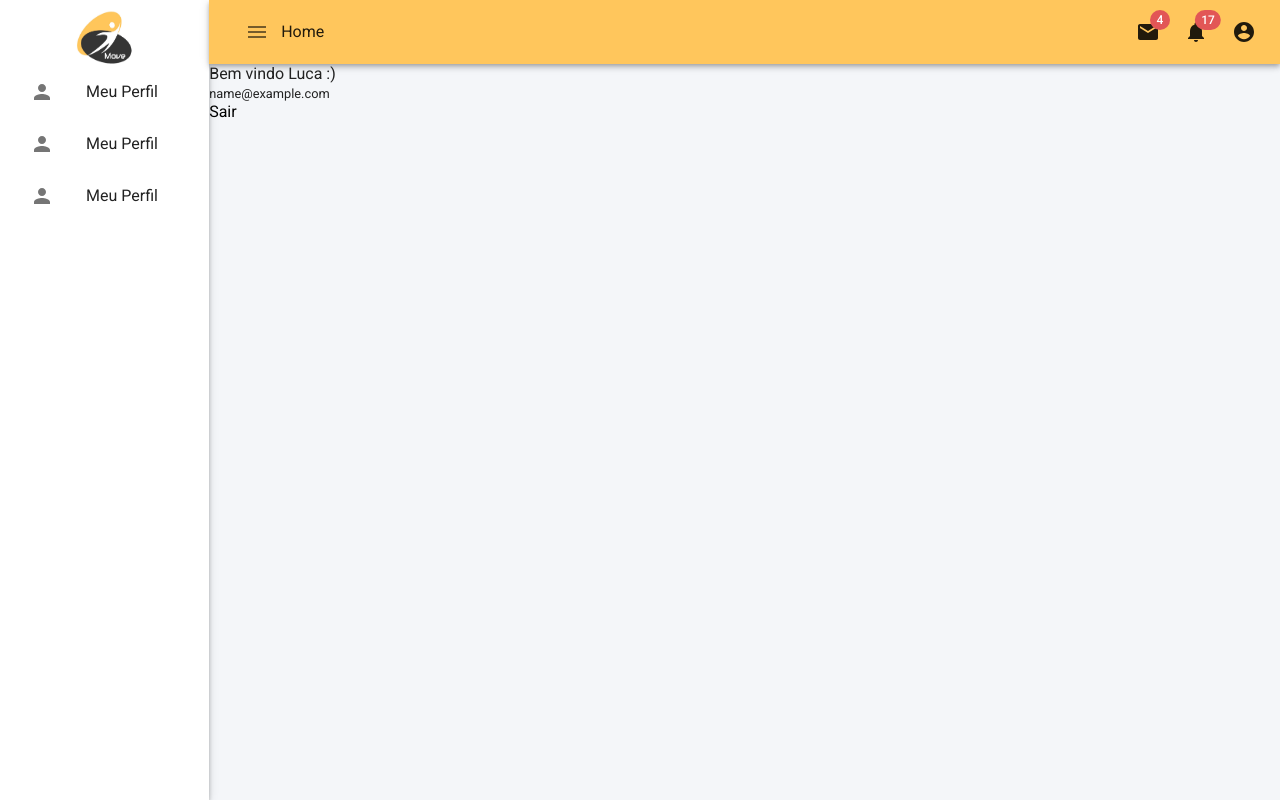
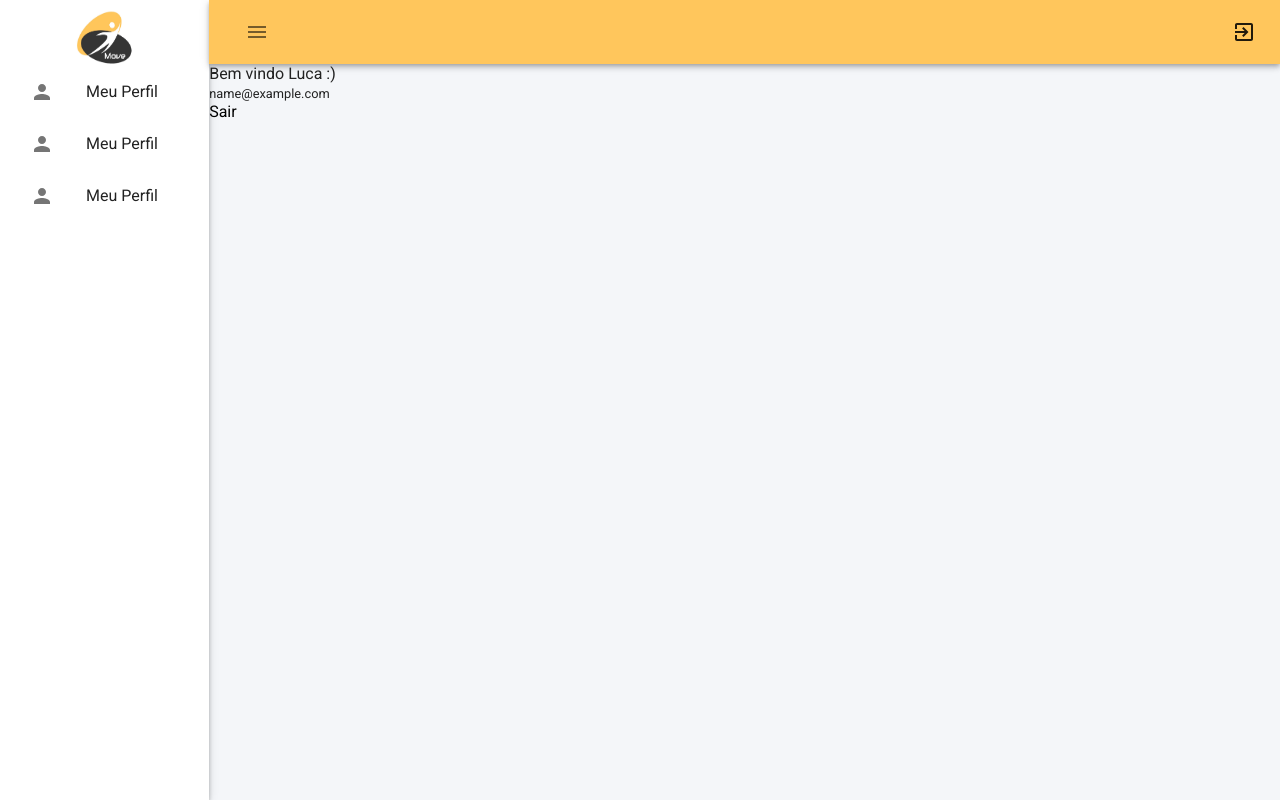
Before and after one commit to brenomr/move-frontend, a React (Create React App) app: page / in a window 1280 px wide. Both pictures are taken after typing "name@example.com", "Sample123" into the empty fields and a click on the button "ENTRAR". Built offline with nearby package versions, Linux system fonts and the light colour scheme.

Commit message:
ajustando top menu

```diff
--- a/src/components/TopMenu/index.tsx
+++ b/src/components/TopMenu/index.tsx
@@ -1,33 +1,7 @@
-import { alpha, InputBase, Menu, MenuItem, IconButton, Badge, Box, AppBar, Toolbar, Typography } from '@material-ui/core';
-import { AccountCircle, Mail, More, Notifications, MenuBook, MenuOpen, MenuOutlined } from '@material-ui/icons';
+import { Menu, MenuItem, IconButton, Badge, Box, AppBar, Toolbar } from '@material-ui/core';
+import { AccountCircle, Mail, More, Notifications, MenuOutlined, ExitToApp } from '@material-ui/icons';
+import useLogout from 'hooks/useLogout';
 import * as React from 'react';
-import styled from 'styled-components';
-
-
-const Search = styled('div')(({ theme }) => ({
-    position: 'relative',
-    marginLeft: 0,
-    width: '100%',
-
-}));
-
-const SearchIconWrapper = styled('div')(({ theme }) => ({
-    height: '100%',
-    position: 'absolute',
-    pointerEvents: 'none',
-    display: 'flex',
-    alignItems: 'center',
-    justifyContent: 'center',
-}));
-
-const StyledInputBase = styled(InputBase)(({ theme }) => ({
-    color: 'inherit',
-    '& .MuiInputBase-input': {
-        // vertical padding + font size from searchIcon
-        paddingLeft: `calc(1em + 4px)`,
-        width: '100%',
-    },
-}));
 
 export default function TopMenu() {
     const [anchorEl, setAnchorEl] = React.useState<null | HTMLElement>(null);
@@ -36,6 +10,7 @@ export default function TopMenu() {
 
     const isMenuOpen = Boolean(anchorEl);
     const isMobileMenuOpen = Boolean(mobileMoreAnchorEl);
+    const logout = useLogout();
 
     const handleProfileMenuOpen = (event: React.MouseEvent<HTMLElement>) => {
         setAnchorEl(event.currentTarget);
@@ -71,8 +46,8 @@ export default function TopMenu() {
             open={isMenuOpen}
             onClose={handleMenuClose}
         >
-            <MenuItem onClick={handleMenuClose}>Profile</MenuItem>
-            <MenuItem onClick={handleMenuClose}>My account</MenuItem>
+            <MenuItem onClick={handleMenuClose}>Meu perfil</MenuItem>
+            <MenuItem onClick={handleMenuClose}>Sair</MenuItem>
         </Menu>
     );
 
@@ -135,35 +110,18 @@ export default function TopMenu() {
                     <IconButton>
                         <MenuOutlined />
                     </IconButton>
-                    <Typography>
-                        Home
-                    </Typography>
                     <Box sx={{ flexGrow: 1 }} />
                     <Box sx={{ display: { xs: 'none', md: 'flex' } }}>
-                        <IconButton size="medium" aria-label="show 4 new mails" color="inherit">
-                            <Badge badgeContent={4} color="error">
-                                <Mail />
-                            </Badge>
-                        </IconButton>
-                        <IconButton
-                            size="medium"
-                            aria-label="show 17 new notifications"
-                            color="inherit"
-                        >
-                            <Badge badgeContent={17} color="error">
-                                <Notifications />
-                            </Badge>
-                        </IconButton>
                         <IconButton
                             size="medium"
                             edge="end"
                             aria-label="account of current user"
                             aria-controls={menuId}
                             aria-haspopup="true"
-                            onClick={handleProfileMenuOpen}
+                            onClick={logout}
                             color="inherit"
                         >
-                            <AccountCircle />
+                            <ExitToApp />
                         </IconButton>
                     </Box>
                     <Box sx={{ display: { xs: 'flex', md: 'none' } }}>
```
